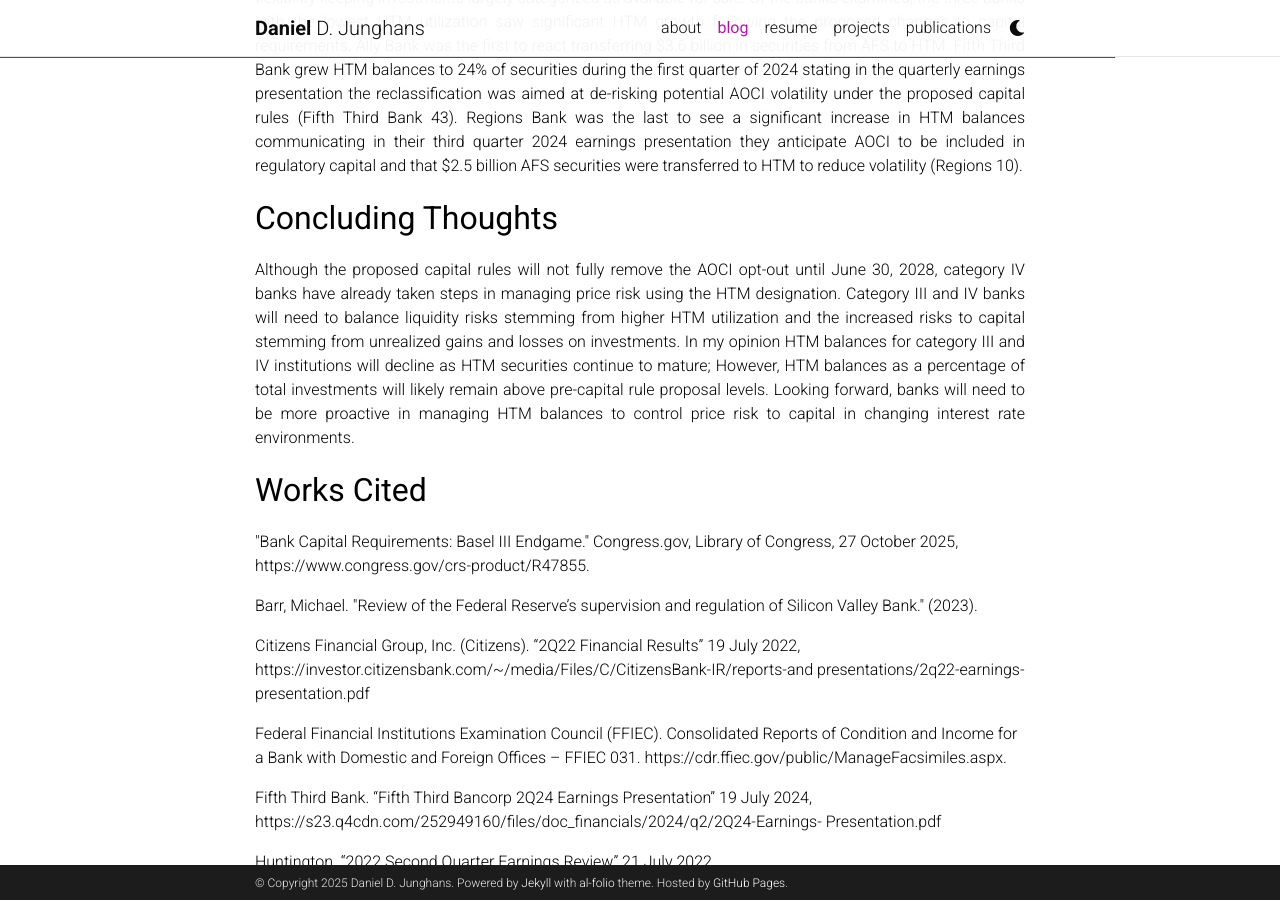
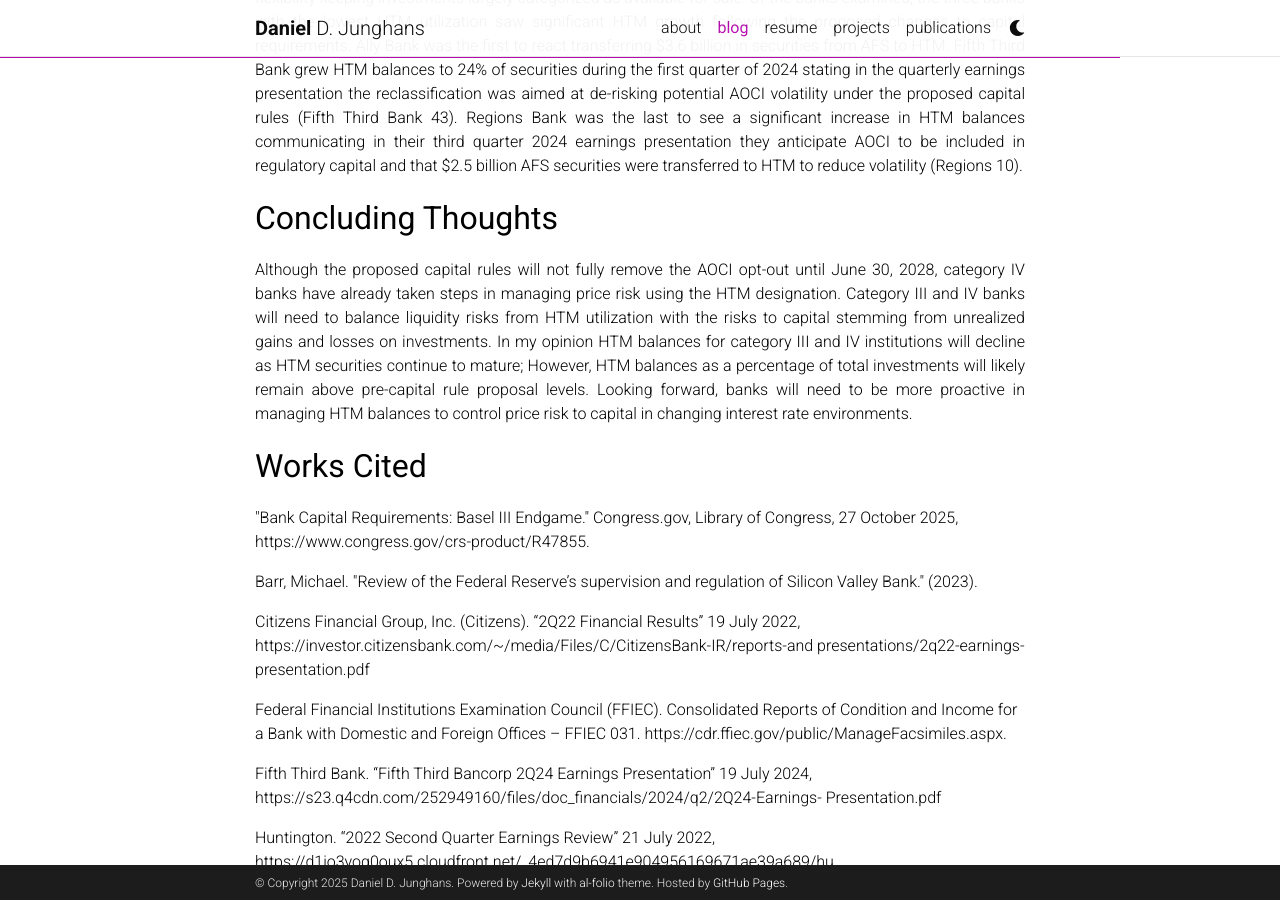
Before and after one commit to DanielJunghans/danieljunghans.github.io, a Jekyll site: the page built from _posts/2025-10-27-HTM.md, in a window 1280 px wide and 900 px high, scrolled down 4826 px. Built offline with Jekyll 4.4.1, drawn with Linux system fonts in a browser that asks for light colours; comment, search, counter and statistics services are not loaded; a style sheet for code colours, icons or effects is not loaded.

Commit message:
updating article

```diff
--- a/_posts/2025-10-27-HTM.md
+++ b/_posts/2025-10-27-HTM.md
@@ -117,7 +117,7 @@
 <p style="text-align: left;"><font size="+3"><b>Concluding Thoughts</b></font></p>
 
 <p align="justify">
-Although the proposed capital rules will not fully remove the AOCI opt-out until June 30, 2028, category IV banks have already taken steps in managing price risk using the HTM designation. Category III and IV banks will need to balance liquidity risks stemming from higher HTM utilization and the increased risks to capital stemming from unrealized gains and losses on investments. In my opinion HTM balances for category III and IV institutions will decline as HTM securities continue to mature; However, HTM balances as a percentage of total investments will likely remain above pre-capital rule proposal levels. Looking forward, banks will need to be more proactive in managing HTM balances to control price risk to capital in changing interest rate environments.
+Although the proposed capital rules will not fully remove the AOCI opt-out until June 30, 2028, category IV banks have already taken steps in managing price risk using the HTM designation. Category III and IV banks will need to balance liquidity risks from HTM utilization with the risks to capital stemming from unrealized gains and losses on investments. In my opinion HTM balances for category III and IV institutions will decline as HTM securities continue to mature; However, HTM balances as a percentage of total investments will likely remain above pre-capital rule proposal levels. Looking forward, banks will need to be more proactive in managing HTM balances to control price risk to capital in changing interest rate environments.
 </p>
 
 
```
